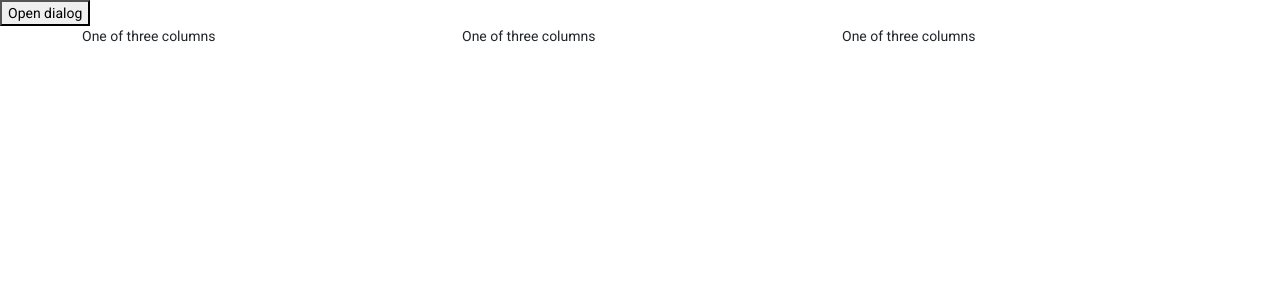
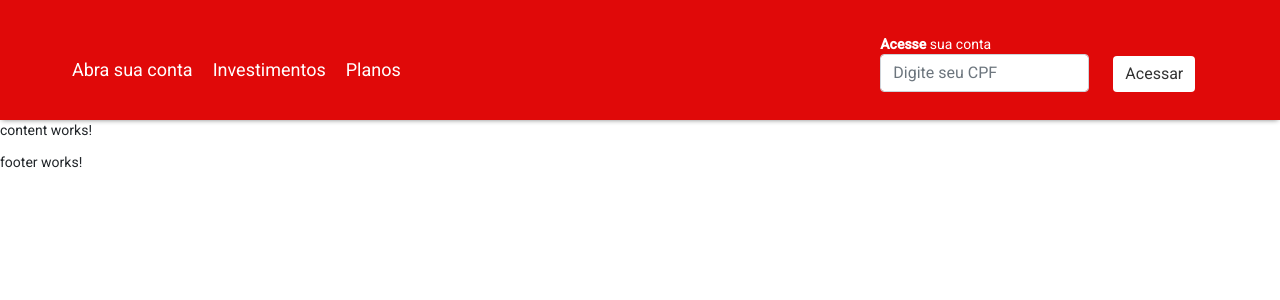
Before and after one commit to wallacewolv/fake-bank, an Angular app: page / in a window 1280 px wide. Shown: the top 300 px of the page. Built offline with nearby package versions, Linux system fonts and the light colour scheme.

Commit message:
feat: Adicionando estrutura do header

```diff
--- a/src/app/app.component.html
+++ b/src/app/app.component.html
@@ -1,15 +1,7 @@
-<button mat-button (click)="openDialog()">Open dialog</button>
-
 <div class="container">
   <div class="row">
-    <div class="col-sm">
-      One of three columns
-    </div>
-    <div class="col-sm">
-      One of three columns
-    </div>
-    <div class="col-sm">
-      One of three columns
-    </div>
+    <fake-bank-header></fake-bank-header>
+    <fake-bank-content></fake-bank-content>
+    <fake-bank-footer></fake-bank-footer>
   </div>
 </div>
--- a/src/app/app.component.sass
+++ b/src/app/app.component.sass
@@ -0,0 +1,6 @@
+*
+  margin: 0
+  padding: 0
+  box-sizing: border-box
+  min-width: 100%
+  min-height: 100%
--- a/src/app/components/content/content.component.ts
+++ b/src/app/components/content/content.component.ts
@@ -1,7 +1,7 @@
 import { Component, OnInit } from '@angular/core';
 
 @Component({
-  selector: 'app-content',
+  selector: 'fake-bank-content',
   templateUrl: './content.component.html',
   styleUrls: ['./content.component.sass']
 })
--- a/src/app/components/footer/footer.component.ts
+++ b/src/app/components/footer/footer.component.ts
@@ -1,7 +1,7 @@
 import { Component, OnInit } from '@angular/core';
 
 @Component({
-  selector: 'app-footer',
+  selector: 'fake-bank-footer',
   templateUrl: './footer.component.html',
   styleUrls: ['./footer.component.sass']
 })
--- a/src/app/components/header/header.component.html
+++ b/src/app/components/header/header.component.html
@@ -1 +1,28 @@
-<p>header works!</p>
+<div class="wrapper-header">
+  <div class="row">
+    <div class="col-xs-12 col-md-8">
+      <ul class="menu-header">
+        <li>Abra sua conta</li>
+        <li>Investimentos</li>
+        <li>Planos</li>
+      </ul>
+    </div>
+    <div class="col-xs-12 col-md-4">
+      <form>
+        <div class="row align-items-center">
+          <div class="col-auto my-1">
+            <div class="form-check">
+              <label class="form-check-label" for="autoSizingCheck2">
+                <b>Acesse</b> sua conta
+              </label>
+              <input type="text" class="form-control" id="inlineFormInputName" placeholder="Digite seu CPF">
+            </div>
+          </div>
+          <div class="col-auto my-1">
+            <button type="submit" class="btn btn-primary acessar-conta">Acessar</button>
+          </div>
+        </div>
+      </form>
+    </div>
+  </div>
+</div>
--- a/src/app/components/header/header.component.sass
+++ b/src/app/components/header/header.component.sass
@@ -0,0 +1,31 @@
+.wrapper-header
+  height: 30vh,
+  padding: 30px,
+  background: #e00909,
+  color: #fff,
+  box-shadow: 0 2px 5px -2px grey,
+
+.menu-header li
+  display: block
+  font-size: 16px
+  margin-left: -24px
+  padding: 0px
+
+.acessar-conta
+  position: relative
+  top: 10px
+  background-color: #fff
+  border: 0
+  color: #333
+
+@media screen and (min-width: 600px)
+.wrapper-header
+  height: 15vh
+
+.menu-header li
+  list-style: none
+  display: inline
+  position: relative
+  margin: 10px
+  top: 30px
+  font-size: 18px
--- a/src/app/components/header/header.component.ts
+++ b/src/app/components/header/header.component.ts
@@ -1,7 +1,7 @@
 import { Component, OnInit } from '@angular/core';
 
 @Component({
-  selector: 'app-header',
+  selector: 'fake-bank-header',
   templateUrl: './header.component.html',
   styleUrls: ['./header.component.sass']
 })
```
